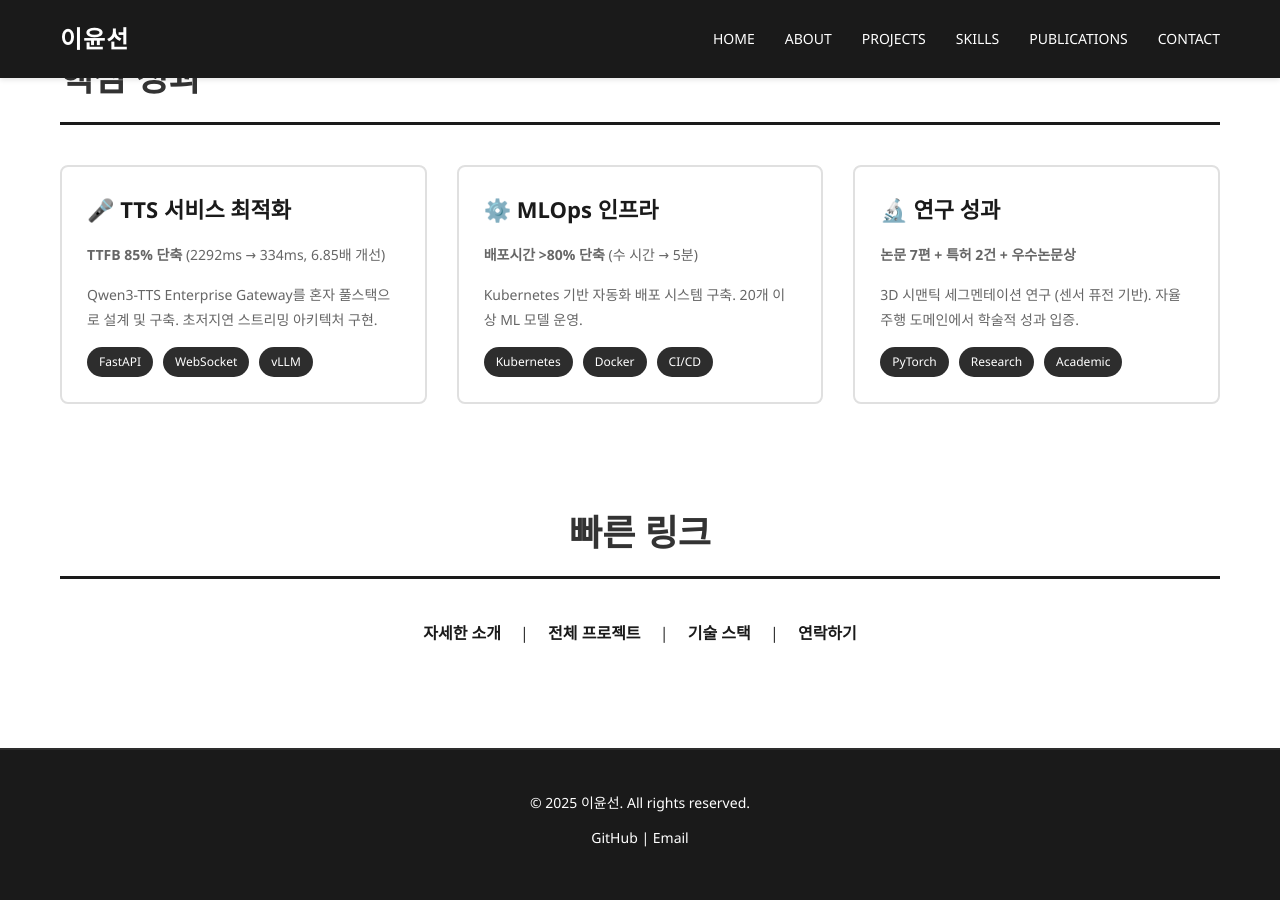
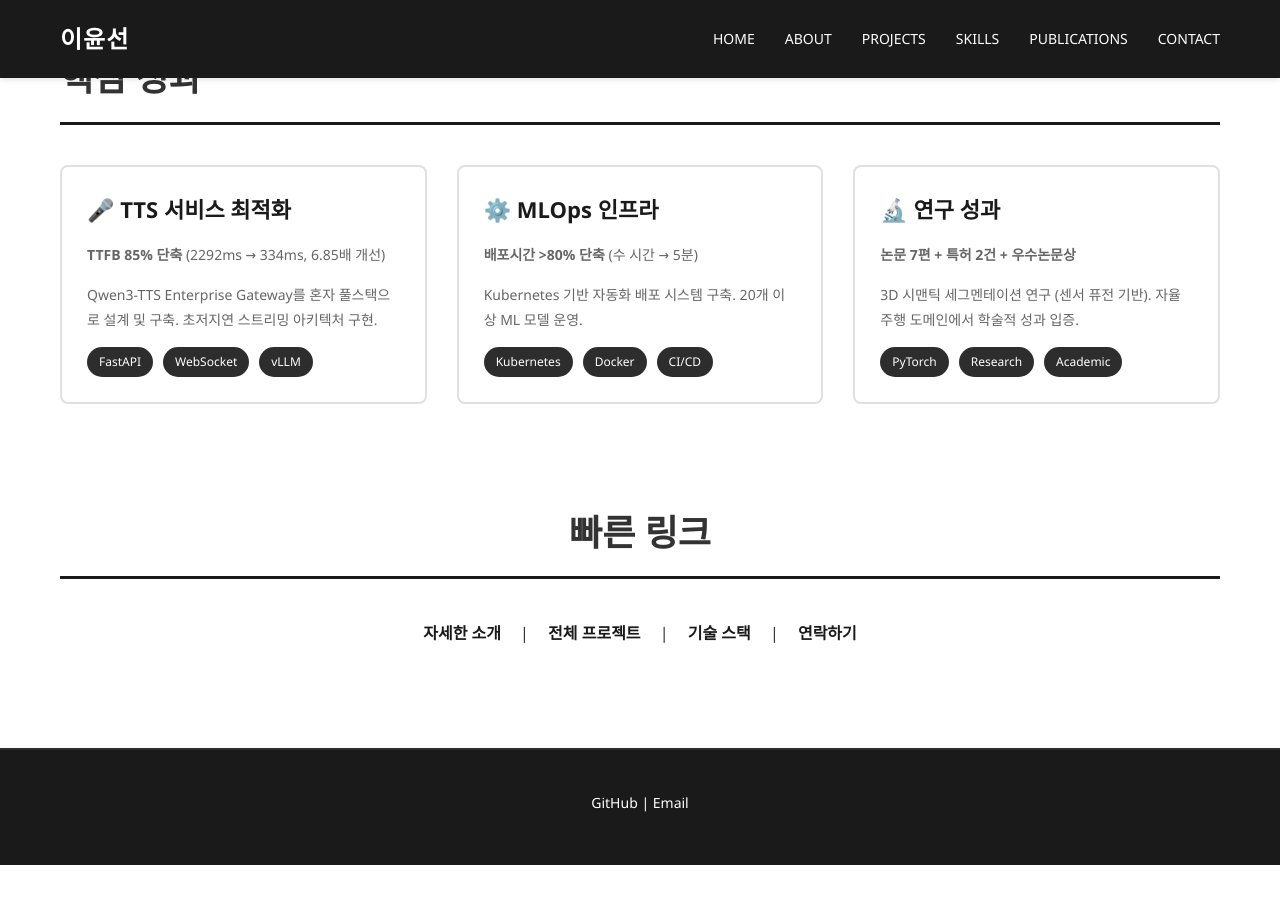
Before and after one commit to ckc5800/ckc5800.github.io, a Jekyll site: the page built from index.html, in a window 1280 px wide and 900 px high, scrolled down 597 px. Built offline with Jekyll 4.4.1, drawn with Linux system fonts in a browser that asks for light colours; after the commit the page ends 1462 px from its top, so only the background shows below that.

Commit message:
Remove copyright notice from footer

```diff
--- a/_layouts/default.html
+++ b/_layouts/default.html
@@ -29,7 +29,6 @@
 
     <footer class="footer">
         <div class="container">
-            <p>&copy; 2025 이윤선. All rights reserved.</p>
             <p>
                 <a href="https://github.com/ckc5800" target="_blank">GitHub</a> |
                 <a href="mailto:yoon7829@gmail.com">Email</a>
```
